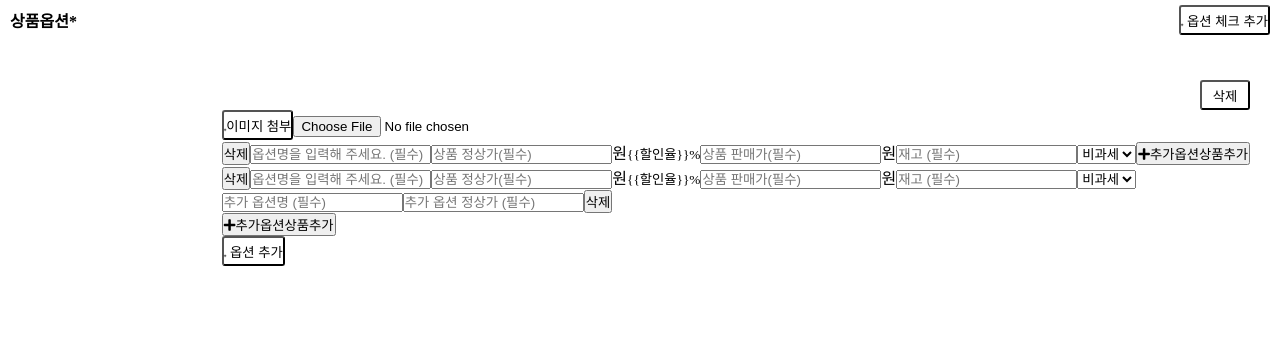
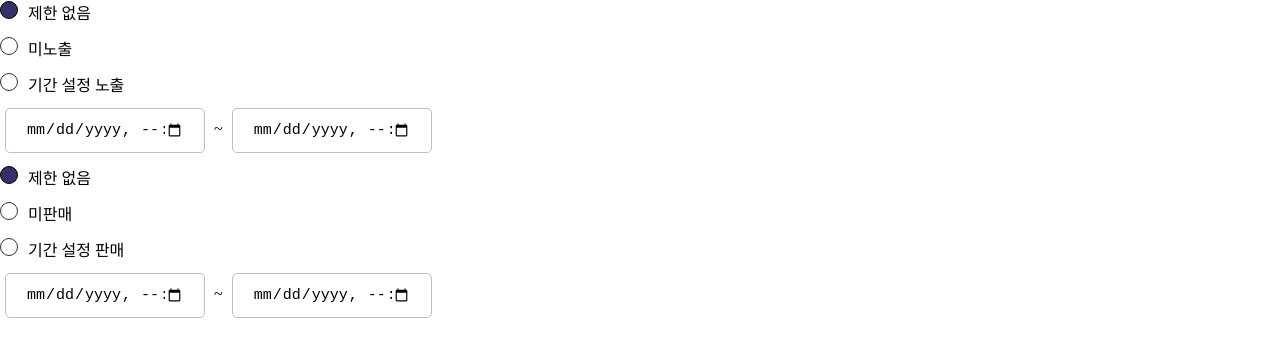
Before and after one commit to wantedPreOnboarding/19_02nd_slr_admin, a React (Create React App) app: page / in a window 1280 px wide. Shown: the top 356 px of the page. Built offline with nearby package versions, Linux system fonts and the light colour scheme.

Commit message:
Add - 상품 판매 노출 기능
- 기존 상품 노출 컴포넌트를 ExposePeriodForm으로 옮기고
  prop을 이용해서 상품 판매 노출으로도 쓸 수 있도록 수정

```diff
--- a/src/App.jsx
+++ b/src/App.jsx
@@ -1,10 +1,11 @@
-import SetPeriod from 'Components/SetPeriod/SetPeriod';
+import ExposePeriod from 'Components/ExposePeriod/ExposePeriod';
 import React from 'react';
 import ProductOption from 'Components/ProductOption/ProductOption';
 const App = () => {
   return (
     <div>
-      <ProductOption />
+      <ExposePeriod />
+      {/* <ProductOption /> */}
     </div>
   );
 };
--- /dev/null
+++ b/src/Components/ExposePeriod/ExposePeriod.jsx
@@ -0,0 +1,16 @@
+import React, { useState, useEffect, useCallback } from 'react';
+import {PERIOD_SELECT} from 'Components/ExposePeriod/PeriodData';
+import ExposePeriodForm from './ExposePeriodForm';
+import styles from 'Components/ExposePeriod/ExposePeriod.module.css';
+
+const ExposePeriod = () => {
+
+    return(
+        <>
+            <ExposePeriodForm name="expose" />
+            <ExposePeriodForm name="sales" />
+        </>
+    );
+};
+
+export default ExposePeriod;
--- a/src/Components/SetPeriod/SetPeriod.jsx
+++ b/src/Components/ExposePeriod/ExposePeriodForm.jsx
@@ -1,9 +1,11 @@
 import React, { useState, useEffect, useCallback } from 'react';
-import {PERIOD_SELECT} from 'Components/SetPeriod/PeriodData';
-import styles from 'styles/SetSalesPeriod.module.css';
+import {PERIOD_SELECT} from 'Components/ExposePeriod/PeriodData';
+import styles from 'Components/ExposePeriod/ExposePeriod.module.css';
 
-const SetPeriod = (props) => {
-    const PROPS_NAME = props.name;
+const ExposePeriodForm = ({name}) => {
+    const PROPS_NAME = name;
+    console.log('name',name);
+
 
     const [period, setPeriod] = useState('unlimit');
     const [startDate, setStartDate] = useState('');
@@ -28,11 +30,12 @@ const SetPeriod = (props) => {
                 break;
         }
     },[endDate, startDate, period]);
-    // useEffect(() => {
-    //     console.log('salesPeriod', salesPeriod);
-    //     console.log('salesStartDate', salesStartDate);
-    //     console.log('salesEndDate', salesEndDate);
-    // }, [salesEndDate, salesStartDate, salesPeriod])
+
+    useEffect(() => {
+        console.log(PROPS_NAME,'period', period);
+        console.log(PROPS_NAME,'startDate', startDate);
+        console.log(PROPS_NAME,'endDate', endDate);
+    }, [endDate, startDate, period])
 
     return(
         <>
@@ -55,7 +58,7 @@ const SetPeriod = (props) => {
                                     htmlFor="unlimit
                                 ">
                                     {data.title}
-                                    {data.id > 1 && (PROPS_NAME === 'export' ? '노출' : '판매')}
+                                    {data.id > 1 && (PROPS_NAME === 'expose' ? '노출' : '판매')}
                                 </label>
                             </li>
                         ))
@@ -82,4 +85,4 @@ const SetPeriod = (props) => {
     );
 };
 
-export default SetPeriod;
+export default ExposePeriodForm;
--- /dev/null
+++ b/src/Components/ExposePeriod/index.js
@@ -0,0 +1 @@
+export {default} from './ExposePeriod';
--- a/src/Components/SetPeriod/index.jsx
+++ /dev/null
@@ -1 +0,0 @@
-export {default} from './SalesPeriod';
```
Also changed, not shown: src/Components/ProductDelivery/ProductDelivery.jsx (added, +10 -0 lines), src/Components/ExposePeriod/ExposePeriod.module.css (renamed from src/styles/SetSalesPeriod.module.css), src/Components/ExposePeriod/PeriodData.js (renamed from src/Components/SetPeriod/PeriodData.js), src/Components/ProductDelivery/index.js (added).
